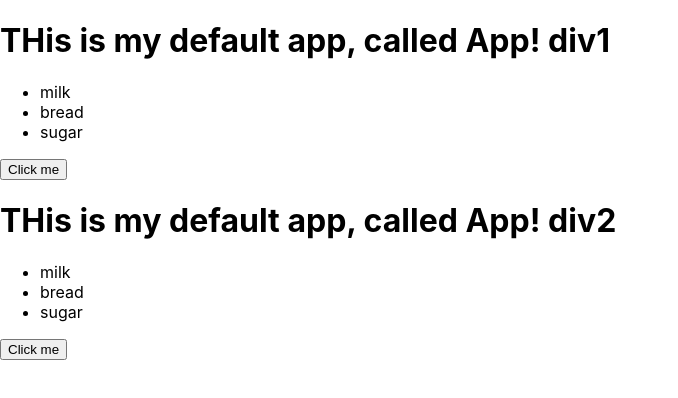
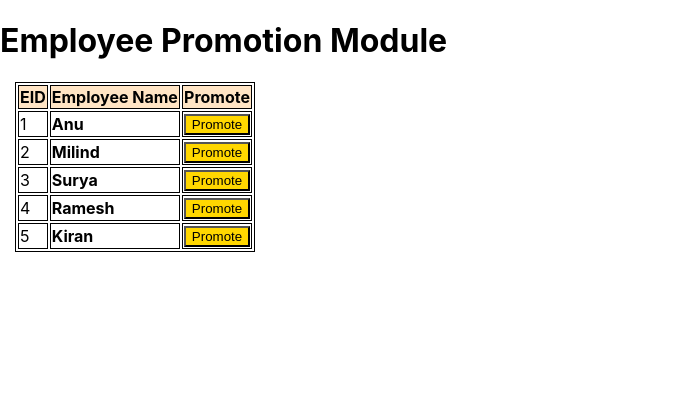
Before and after one commit to ruduba/special-disco, a React (Create React App) app in the folder m5/reactproj/: page / in a window 1280 px wide. Shown: the top 398 px of the page, without its empty margins (0-678 px from the left). Built offline with nearby package versions, Linux system fonts and the light colour scheme.

Commit message:
13th Feb, 2026

```diff
--- a/m5/reactproj/src/App.css
+++ b/m5/reactproj/src/App.css
@@ -36,3 +36,22 @@
     transform: rotate(360deg);
   }
 }
+
+table{
+  border: 1px solid black;
+  margin-left: 15px;
+
+
+}
+
+th, td{
+  border: 1px solid black;
+}
+
+button{
+  background-color: gold;
+}
+
+th{
+  background-color: bisque;
+}
--- a/m5/reactproj/src/App.js
+++ b/m5/reactproj/src/App.js
@@ -1,35 +1,17 @@
 import logo from './logo.svg';
 import './App.css';
+import { useState } from 'react';
 
 function App() {
+
+  const [age, setAge] = useState(20);
+  const[phone, setPhone] = useState(3758393484)
+
   return (
     <>
       <div>
-        <h1>THis is my default app, called App! div1</h1>
-
-        <ul>
-          <li> milk</li>
-          <li> bread</li>
-          <li> sugar</li>
-
-        </ul>
-
-        <button>Click me</button>
-
-      </div>
-
-      <div>
-        <h1>THis is my default app, called App! div2</h1>
-
-        <ul>
-          <li> milk</li>
-          <li> bread</li>
-          <li> sugar</li>
-
-        </ul>
-
-        <button>Click me</button>
-
+        <h1>This is a simle program on jsx</h1>
+        <h1>We have a variable called age with its value {age} and phone number is {phone}</h1>
       </div>
 
     </>
--- /dev/null
+++ b/m5/reactproj/src/components/Promote.js
@@ -0,0 +1,50 @@
+import { useState } from "react";
+
+
+function Promote() {
+
+    const [employees, setEmployees] = useState(['Anu', 'Milind', 'Surya', 'Ramesh', 'Kiran']);
+
+    return (
+        <>
+            <h1>Employee Promotion Module</h1>
+            <table>
+                <thead>
+                    <th> EID </th>
+                    <th> Employee Name </th>
+                    <th> Promote </th>
+
+                </thead>
+
+                <tbody>
+                    {
+
+                        employees.map((emp, index) => (
+                             <tr>
+                                <td>{index+1}</td>
+                                <td> <strong>{emp}</strong> </td>
+                                <td>
+                                    <button>Promote</button>
+                                </td>
+                            </tr>
+
+                        )
+
+                        )
+
+                    }
+
+                </tbody>
+            </table>
+
+
+
+
+
+        </>
+
+    )
+}
+
+
+export default Promote;
--- a/m5/reactproj/src/index.js
+++ b/m5/reactproj/src/index.js
@@ -1,13 +1,15 @@
 import React from 'react';
 import ReactDOM from 'react-dom/client';
 import './index.css';
+import Promote from './components/Promote';
 import App from './App';
 import reportWebVitals from './reportWebVitals';
 
 const root = ReactDOM.createRoot(document.getElementById('root'));
 root.render(
   <React.StrictMode>
-    <App />
+    {/* <App /> */}
+    <Promote/>
   </React.StrictMode>
 );
 
```
Also changed, not shown: m5/reactproj/public/index.html (+1 -21 lines).
